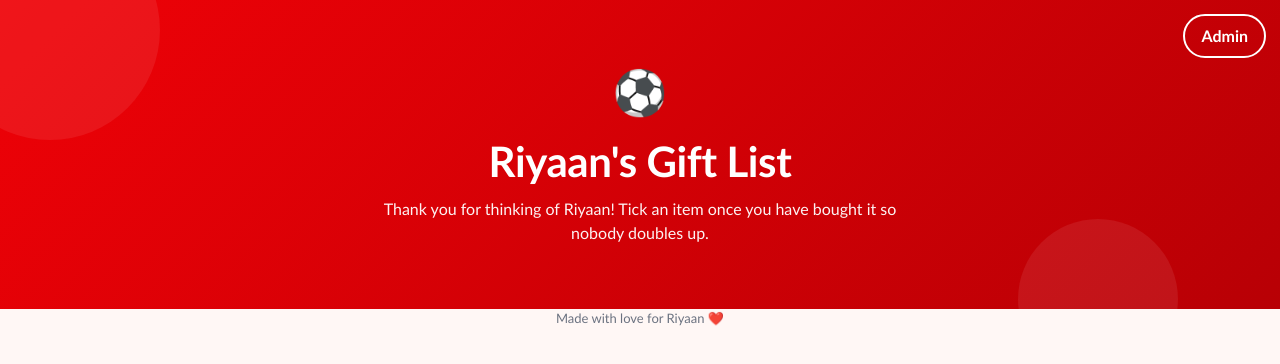
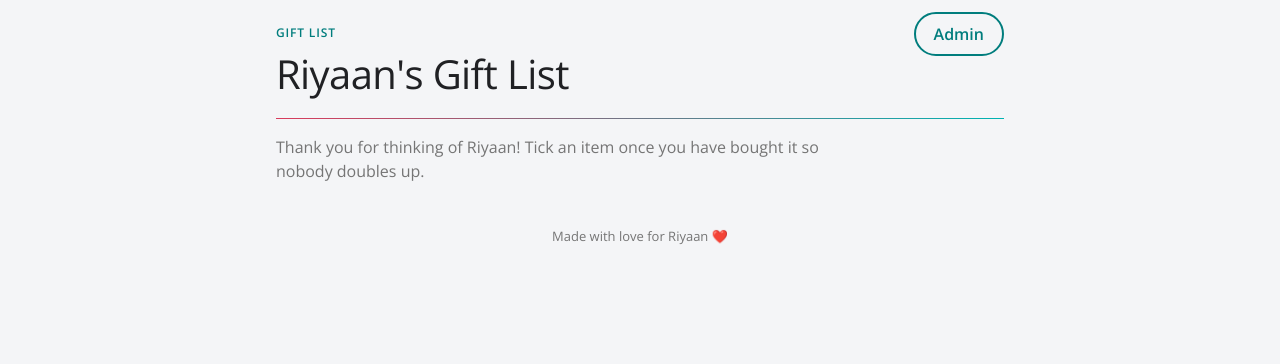
Before and after one commit to hershpatel1/riyaan-wishlist, a plain HTML site: page index.html in a window 1280 px wide. Drawn offline with nearby package versions, Linux system fonts and the light colour scheme.

Commit message:
Colour Scheme Update

```diff
--- a/index.html
+++ b/index.html
@@ -5,73 +5,54 @@
 <meta name="viewport" content="width=device-width, initial-scale=1">
 <title>Riyaan's Gift List</title>
 <meta name="robots" content="noindex, nofollow">
+<link href="https://fonts.googleapis.com/css2?family=Open+Sans:wght@300;400;600;700&display=swap" rel="stylesheet">
 <style>
   :root {
-    --red: #EF0107;
-    --red-dark: #B80005;
-    --navy: #063672;
-    --gold: #9C824A;
-    --bg: #fff7f5;
+    --red: #007D7D;          /* primary action fill (teal-dark, passes AA with white text) */
+    --red-dark: #006262;     /* teal-deep */
+    --navy: #006262;         /* headings: teal-deep */
+    --gold: #00B3B2;         /* teal hero, decorative */
+    --teal-surface: #E6F7F7;
+    --teal-light: #B2E8E8;
+    --carmine: #D93B5C;
+    --carmine-dark: #C33553;
+    --bg: #f4f5f7;
     --card: #ffffff;
-    --ink: #1f2430;
-    --muted: #6b7280;
-    --line: #f1d9d6;
-    --ok: #2E7D32;
+    --ink: #202124;
+    --muted: #757575;
+    --line: #e8eaed;
+    --ok: #007D7D;
   }
   * { box-sizing: border-box; }
   html { scroll-behavior: smooth; }
   body {
     margin: 0;
-    font-family: "Trebuchet MS", "Segoe UI", Arial, sans-serif;
+    font-family: "Open Sans", "Segoe UI", Arial, sans-serif;
     background: var(--bg);
     color: var(--ink);
     line-height: 1.5;
   }
 
   /* Header */
-  header {
-    background: linear-gradient(135deg, var(--red) 0%, var(--red-dark) 100%);
-    color: #fff;
-    padding: 28px 20px 64px;
-    position: relative;
-    text-align: center;
-    overflow: hidden;
+  header { max-width: 760px; margin: 0 auto; padding: 24px 16px 4px; position: relative; }
+  .eyebrow { font-size: 12px; font-weight: 600; letter-spacing: .07em; text-transform: uppercase; color: var(--red); }
+  .hair { height: 1px; border: 0; background: linear-gradient(90deg, var(--carmine), var(--gold)); margin: 14px 0 16px; }
+  .admin-btn {
+    position: absolute; top: 12px; right: 16px; min-height: 44px; padding: 0 18px;
+    border: 2px solid var(--red); border-radius: 999px; background: transparent; color: var(--red);
+    font: inherit; font-weight: 600; cursor: pointer; z-index: 2;
   }
-  header::before, header::after {
-    content: "";
-    position: absolute;
-    border-radius: 50%;
-    background: rgba(255,255,255,0.08);
-  }
-  header::before { width: 220px; height: 220px; top: -80px; left: -60px; }
-  header::after  { width: 160px; height: 160px; bottom: -70px; right: 8%; }
-  .admin-btn {
-    position: absolute;
-    top: 14px;
-    right: 14px;
-    min-height: 44px;
-    padding: 0 16px;
-    border: 2px solid #fff;
-    border-radius: 999px;
-    background: transparent;
-    color: #fff;
-    font: inherit;
-    font-weight: 700;
-    cursor: pointer;
-    z-index: 2;
-  }
-  .admin-btn:hover, .admin-btn.active { background: #fff; color: var(--red-dark); }
-  .hero-emoji { font-size: 44px; margin-top: 30px; }
-  h1 { margin: 6px 0 4px; font-size: clamp(28px, 6vw, 42px); letter-spacing: -0.01em; }
-  header p { margin: 0 auto; max-width: 560px; font-size: 16px; opacity: 0.95; }
+  .admin-btn:hover, .admin-btn.active { background: var(--red); color: #fff; }
+  h1 { margin: 2px 0 8px; font-weight: 300; font-size: clamp(28px, 7vw, 40px); letter-spacing: -.015em; color: var(--ink); }
+  header p { margin: 0; max-width: 560px; font-size: 16px; color: var(--muted); }
 
-  main { max-width: 760px; margin: -40px auto 40px; padding: 0 16px; position: relative; z-index: 1; }
+  main { max-width: 760px; margin: 0 auto 40px; padding: 0 16px; }
 
   .notice {
     background: #fff3cd; border: 1px solid #ecd78a; color: #5b4a00;
     border-radius: 12px; padding: 12px 14px; margin-bottom: 18px; font-size: 14px;
   }
-  .notice.admin { background: #e8f0fb; border-color: #bcd1ee; color: var(--navy); }
+  .notice.admin { background: var(--teal-surface); border-color: var(--teal-light); color: var(--navy); }
 
   .section-title { margin: 30px 0 12px; color: var(--navy); font-size: 14px; letter-spacing: .08em; text-transform: uppercase; }
   .empty { background: var(--card); border-radius: 16px; padding: 28px 20px; text-align: center; box-shadow: 0 1px 4px rgba(0,0,0,0.08); color: var(--navy); font-weight: 700; }
@@ -97,17 +78,17 @@
     transition: transform .15s ease, box-shadow .15s ease;
   }
   .item:hover { transform: translateY(-2px); box-shadow: 0 4px 12px rgba(0,0,0,0.12); }
-  .item.bought { border-color: #cfe8d0; background: #f7fcf7; }
+  .item.bought { border-color: var(--teal-light); background: var(--teal-surface); }
   .item-head { display: flex; justify-content: space-between; gap: 10px; align-items: flex-start; }
   .item-name { font-size: 18px; font-weight: 700; color: var(--navy); margin: 0; }
   .item-notes { margin: 2px 0 0; color: var(--muted); font-size: 14px; }
   .badge {
     white-space: nowrap; font-size: 12px; font-weight: 700; letter-spacing: .04em;
     text-transform: uppercase; padding: 4px 10px; border-radius: 999px;
-    background: #fde6e4; color: var(--red-dark);
+    background: var(--teal-surface); color: var(--red);
   }
-  .item.bought .badge { background: #e3f3e4; color: var(--ok); }
-  .buyer { font-size: 14px; color: var(--navy); background: #e8f0fb; border-radius: 10px; padding: 8px 12px; }
+  .item.bought .badge { background: #fff; color: var(--ok); }
+  .buyer { font-size: 14px; color: var(--navy); background: #fff; border-radius: 10px; padding: 8px 12px; }
   .actions { display: flex; flex-wrap: wrap; gap: 10px; align-items: center; }
   .btn {
     min-height: 44px; padding: 0 18px; border-radius: 999px; border: 2px solid var(--red);
@@ -115,10 +96,10 @@
     text-decoration: none; display: inline-flex; align-items: center; justify-content: center;
   }
   .btn:hover { background: var(--red-dark); border-color: var(--red-dark); }
-  .btn.ghost { background: #fff; color: var(--red-dark); }
-  .btn.ghost:hover { background: #fff1f0; }
-  .btn.navy { background: var(--navy); border-color: var(--navy); }
-  .btn.navy:hover { background: #042a58; border-color: #042a58; }
+  .btn.ghost { background: #fff; color: var(--red); }
+  .btn.ghost:hover { background: var(--teal-surface); }
+  .btn.navy { background: var(--red); border-color: var(--red); }
+  .btn.navy:hover { background: var(--red-dark); border-color: var(--red-dark); }
   .tick {
     display: inline-flex; align-items: center; gap: 10px; min-height: 44px; cursor: pointer;
     font-weight: 700; color: var(--navy);
@@ -128,7 +109,7 @@
 
   /* Modal */
   .overlay {
-    position: fixed; inset: 0; background: rgba(6,54,114,0.55);
+    position: fixed; inset: 0; background: rgba(32,33,36,0.55);
     display: none; align-items: center; justify-content: center; padding: 16px; z-index: 50;
   }
   .overlay.open { display: flex; }
@@ -142,9 +123,9 @@
     width: 100%; min-height: 48px; font-size: 16px; padding: 0 14px;
     border: 2px solid var(--line); border-radius: 12px; font-family: inherit;
   }
-  .modal input:focus { outline: none; border-color: var(--red); }
+  .modal input:focus { outline: none; border-color: var(--gold); }
   .modal .row { display: flex; gap: 10px; margin-top: 16px; justify-content: flex-end; }
-  .error { color: var(--red-dark); font-size: 14px; margin-top: 8px; min-height: 20px; font-weight: 700; }
+  .error { color: var(--carmine-dark); font-size: 14px; margin-top: 8px; min-height: 20px; font-weight: 700; }
 
   footer { text-align: center; color: var(--muted); font-size: 13px; padding: 0 16px 30px; }
 
@@ -157,8 +138,9 @@
 
 <header>
   <button class="admin-btn" id="adminBtn" type="button">Admin</button>
-  <div class="hero-emoji" aria-hidden="true">&#9917;</div>
+  <div class="eyebrow">Gift list</div>
   <h1>Riyaan's Gift List</h1>
+  <hr class="hair">
   <p>Thank you for thinking of Riyaan! Tick an item once you have bought it so nobody doubles up.</p>
 </header>
 
```
